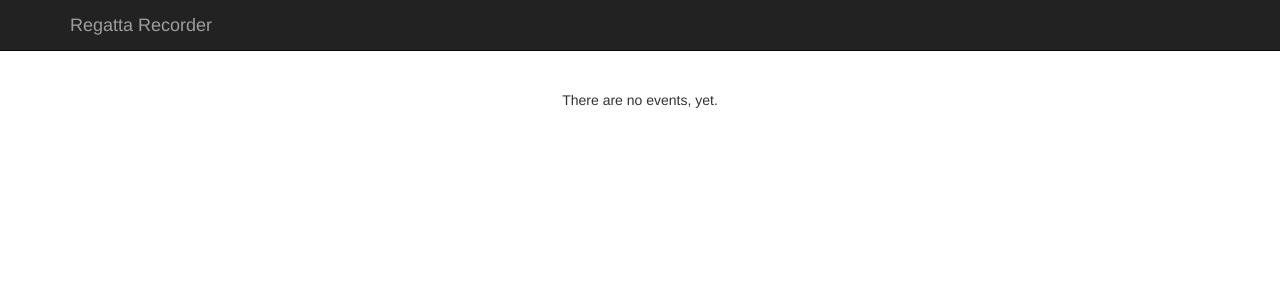
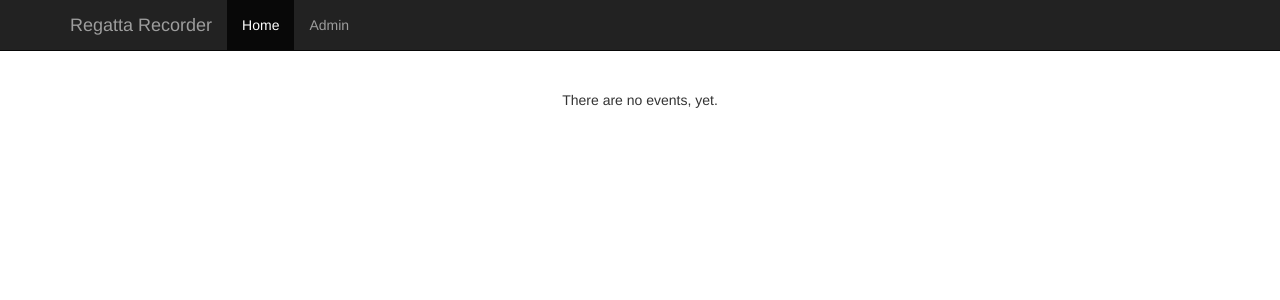
Before and after one commit to 0x64746b/regatta_recorder, a Django app: page /en/ in a window 1280 px wide. Shown: the top 300 px of the page. Run offline with Django 3.2, Linux system fonts and the light colour scheme; data that the repository does not hold is empty; some libraries are stand-ins or nearby versions.

Commit message:
Add link to admin backend

```diff
--- a/regrec/templates/regrec/base.html
+++ b/regrec/templates/regrec/base.html
@@ -34,19 +34,18 @@
     <nav class="navbar navbar-inverse navbar-fixed-top">
       <div class="container">
         <div class="navbar-header">
-          <!--button type="button" class="navbar-toggle collapsed" data-toggle="collapse" data-target="#navbar" aria-expanded="false" aria-controls="navbar">
+          <button type="button" class="navbar-toggle collapsed" data-toggle="collapse" data-target="#navbar" aria-expanded="false" aria-controls="navbar">
             <span class="sr-only">Toggle navigation</span>
             <span class="icon-bar"></span>
             <span class="icon-bar"></span>
             <span class="icon-bar"></span>
-          </button-->
+          </button>
           <a class="navbar-brand" href="{% url 'events' %}">Regatta Recorder</a>
         </div>
         <div id="navbar" class="collapse navbar-collapse">
           <ul class="nav navbar-nav">
-            <!--li class="active"><a href="#">Home</a></li>
-            <li><a href="#about">About</a></li>
-            <li><a href="#contact">Contact</a></li-->
+            <li class="active"><a href="{% url 'events' %}">Home</a></li>
+            <li><a href="{% url 'admin:index' %}">Admin</a></li>
           </ul>
         </div><!--/.nav-collapse -->
       </div>
```
